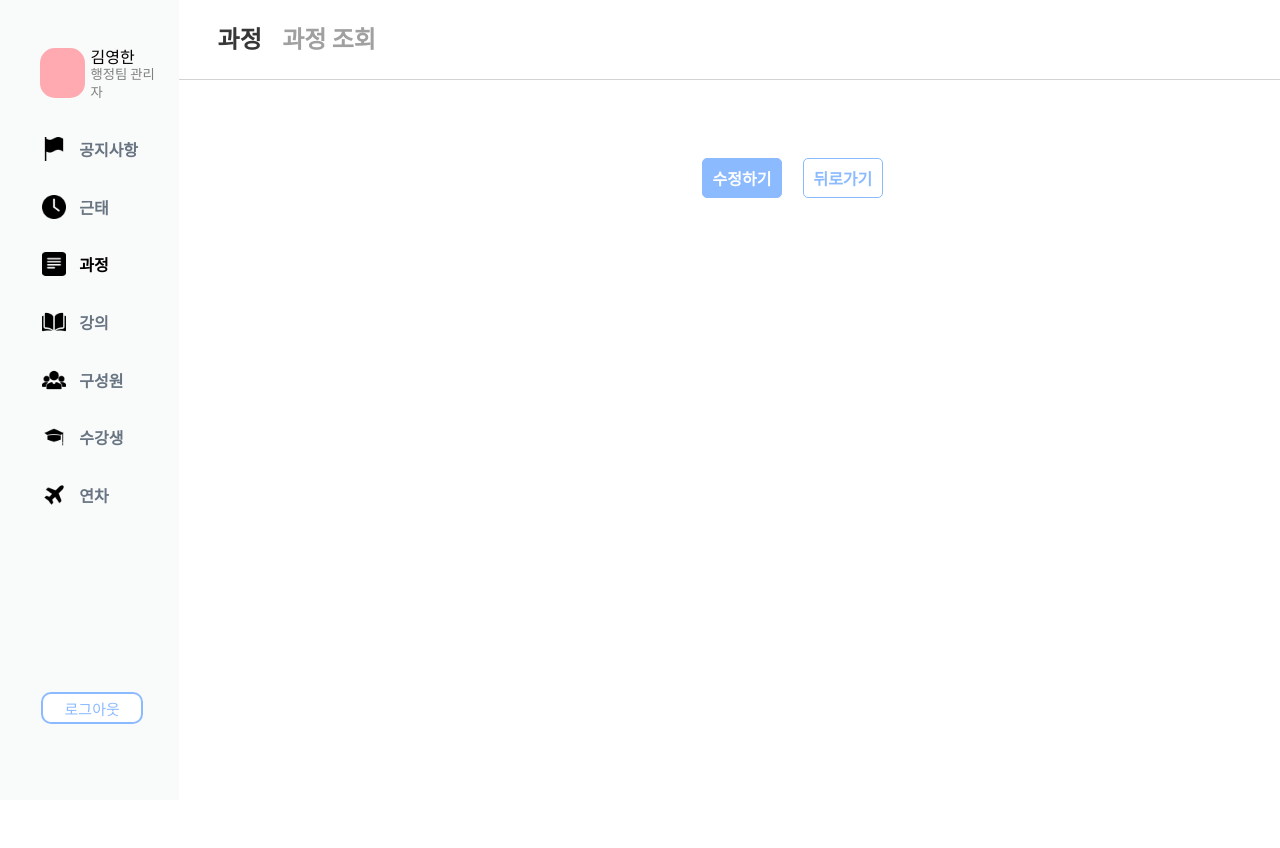
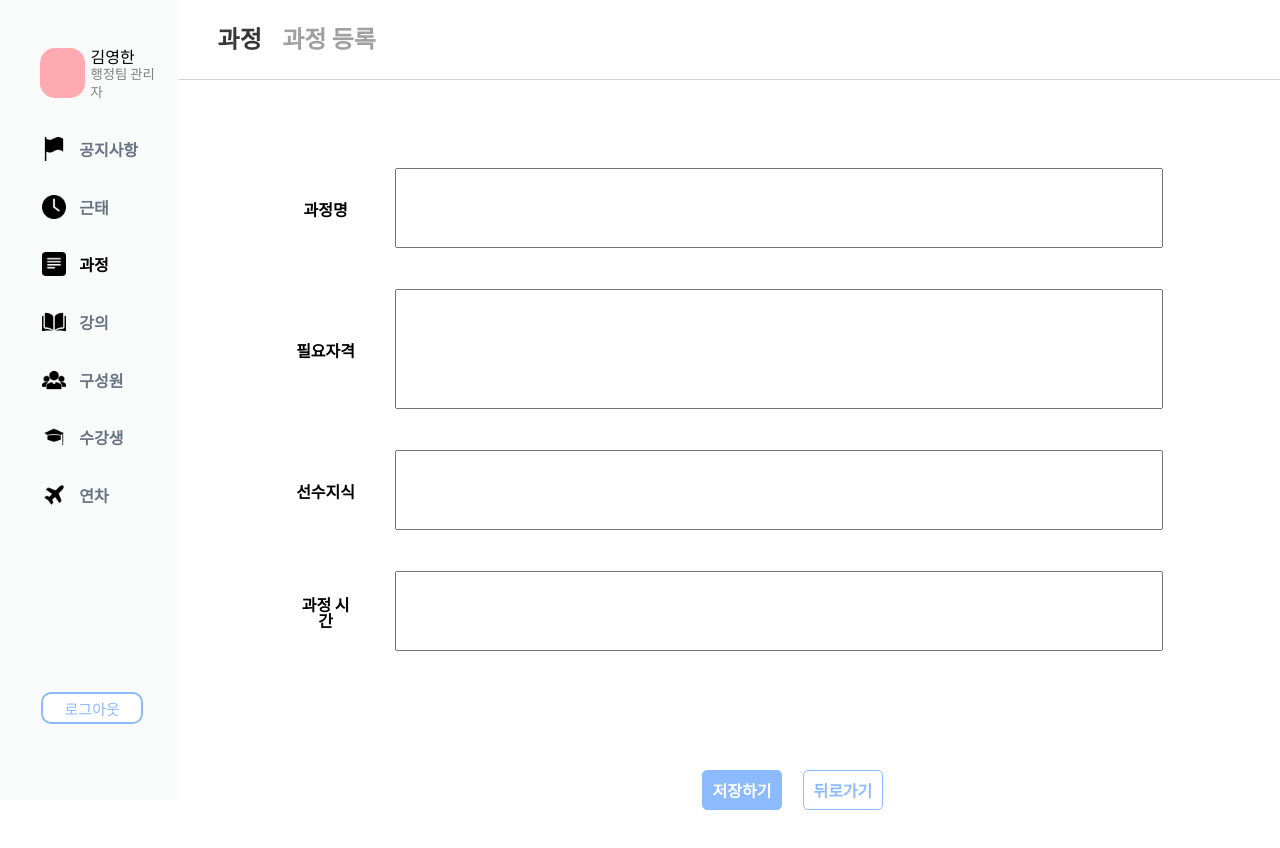
Before and after one commit to Insa-dong/insa-front, a React (Create React App) app: page /training/registration in a window 1280 px wide. Shown: the top 848 px of the page. Before the commit the page ends 800 px from the top, so only its background shows below. Built offline with nearby package versions, Linux system fonts and the light colour scheme; no server answers.

Commit message:
regist 생성중,,,

```diff
--- a/src/App.js
+++ b/src/App.js
@@ -9,6 +9,7 @@ import Error from "./pages/error/Error"
 import Login from "./pages/Login";
 import Training from "./pages/training/Training";
 import TrainingDetail from "./pages/training/TrainingDetail";
+import TrainingRegistration from "./pages/training/TrainingRegistration";
 
 
 function App() {
@@ -21,6 +22,7 @@ function App() {
 						<Route path = "main" element = {<Main/>}/>
 						<Route path = "training" element = {<Training/>}/>
 						<Route path = "training/:trainingCode" element = {<TrainingDetail/>}/>
+						<Route path = "training/registration" element = {<TrainingRegistration/>}/>
 						<Route path = "abs" element = {<Abs/>}/>
 						<Route path = "class" element = {<Class/>}/>
 						<Route path = "emp" element = {<Emp/>}/>
--- a/src/apis/TrainingAPICalls.js
+++ b/src/apis/TrainingAPICalls.js
@@ -1,4 +1,4 @@
-import {getTraining, getTraininglist, putTraining} from "../modules/TrainingModule";
+import {getTraining, getTraininglist, postTraining, putTraining} from "../modules/TrainingModule";
 
 const RESTAPI_SERVER_IP = `${process.env.REACT_APP_RESTAPI_SERVER_IP}`;
 const RESTAPI_SERVER_PORT = `${process.env.REACT_APP_RESTAPI_SERVER_PORT}`;
@@ -49,3 +49,24 @@ export const callModifyTraining = (formData) => {
 		}
 	}
 }
+
+export const callTrainingRegisterAPI = (form) => {
+
+	const requestURL = `${PRE_URL}/training`;
+
+	return async (dispatch, getState) => {
+		const result = await fetch(requestURL, {
+			method: 'POST',
+			headers: {
+				"Content-Type": "application/json"
+			},
+			body: JSON.stringify(form)
+		}).then(res => res.json())
+
+		console.log(form);
+		console.log(result);
+		if (result.status === 200) {
+			dispatch(postTraining(result));
+		}
+	}
+}
--- a/src/modules/TrainingModule.js
+++ b/src/modules/TrainingModule.js
@@ -7,18 +7,21 @@ const initialState = [];
 const GET_TRAINING = 'training/GET_TRAINING';
 const GET_TRAINING_LIST = 'training/GET_TRAININGLIST';
 const PUT_TRAINING = 'training/PUT_TRAINING';
+const POST_TRAINING = 'training/POST_TRAINING';
 
-export const {training: {getTraining, getTraininglist, putTraining}} = createActions({
+export const {training: {getTraining, getTraininglist, putTraining, postTraining}} = createActions({
 	[GET_TRAINING]: res => res.data,
 	[GET_TRAINING_LIST]: res => res.data,
-	[PUT_TRAINING]: res => res
+	[PUT_TRAINING]: res => res,
+	[POST_TRAINING]: res => res
 })
 
 const trainingReducer = handleActions(
 	{
 		[GET_TRAINING]: (state, {payload}) => payload,
 		[GET_TRAINING_LIST]: (state, {payload}) => payload,
-		[PUT_TRAINING]: (state, {payload}) => ({modify: payload})
+		[PUT_TRAINING]: (state, {payload}) => ({modify: payload}),
+		[POST_TRAINING]: (state, {payload}) => ({regist: payload})
 	}, initialState
 )
 
--- a/src/pages/training/Training.js
+++ b/src/pages/training/Training.js
@@ -64,7 +64,8 @@ function Training() {
 					</button>
 				</div>
 				{training && <TrainingList key = {training.trainingCode} training = {training}/>}
-				<button className = {CSS.ButtonStyle2}>등록하기</button>
+				<button className = {CSS.ButtonStyle2} onClick = {() => navigate('/training/registration')}>등록하기
+				</button>
 				<button className = {CSS.ButtonStyle3}>삭제하기</button>
 				{training.pageInfo && <PagingBar pageInfo = {training.pageInfo} setCurrentPage = {setCurrentPage}/>}
 			</div>
--- /dev/null
+++ b/src/pages/training/TrainingRegistration.js
@@ -0,0 +1,102 @@
+import {useEffect, useState} from "react";
+import {useDispatch, useSelector} from "react-redux";
+import {useNavigate} from "react-router-dom";
+import {callTrainingRegisterAPI} from "../../apis/TrainingAPICalls";
+import Header from "../../component/common/Header";
+import CSS from "./TrainingRegistration.module.css";
+
+function TrainingRegistration() {
+
+	const title = '과정';
+	const subTitle = '과정 등록';
+	const [form, setForm] = useState({});
+	const navigate = useNavigate();
+	const dispatch = useDispatch();
+	const {regist} = useSelector(state => state.trainingReducer);
+
+	useEffect(
+		() => {
+			if (regist?.state === 200) {
+				if (window.confirm('등록이 완료되었습니다. 메인 페이지로 이동합니다.')) {
+					navigate('/training', {replace: true});
+				} else {
+					alert('메인 페이지로 이동합니다.');
+					navigate('training', {replace: true});
+				}
+			}
+		},
+		[regist]
+	)
+
+	const onChangeHandler = (e) => {
+		setForm({
+			...form,
+			[e.target.name]: e.target.value
+		})
+		console.log(form);
+	}
+
+	const onClickSaveHandler = () => {
+		dispatch(callTrainingRegisterAPI(form))
+	}
+
+	return (
+		<>
+			<Header title = {title} subTitle = {subTitle}/>
+			<table className = {CSS.tableStyle}>
+				<tbody>
+				<tr>
+					<th>과정명</th>
+					<td>
+							<textarea
+								className = {CSS.textInput}
+								name = 'trainingTitle'
+								onChange = {onChangeHandler}
+							/>
+					</td>
+				</tr>
+				<tr>
+					<th>필요자격</th>
+					<td>
+							<textarea
+								className = {CSS.specialTextInput}
+								name = 'trainingQual'
+								onChange = {onChangeHandler}
+							/>
+					</td>
+				</tr>
+				<tr>
+					<th>선수지식</th>
+					<td>
+							<textarea
+								className = {CSS.textInput}
+								name = 'trainingKnow'
+								onChange = {onChangeHandler}
+							/>
+					</td>
+				</tr>
+				<tr>
+					<th>과정 시간</th>
+					<td>
+							<textarea
+								className = {CSS.textInput}
+								name = 'trainingTime'
+								onChange = {onChangeHandler}
+							/>
+					</td>
+				</tr>
+				</tbody>
+			</table>
+			<div className = {CSS.centerDiv}>
+				<button className = {CSS.ButtonStyle2}
+				        onClick = {onClickSaveHandler}
+				>
+					저장하기
+				</button>
+				<button className = {CSS.ButtonStyle3} onClick = {() => navigate(-1)}>뒤로가기</button>
+			</div>
+		</>
+	);
+}
+
+export default TrainingRegistration;
--- /dev/null
+++ b/src/pages/training/TrainingRegistration.module.css
@@ -0,0 +1,65 @@
+.tableStyle {
+    max-width: 74vw;
+    max-height: 78vh;
+    margin: 0 auto;
+    border-spacing: 5vh;
+}
+
+.tableStyle td {
+    text-align: center;
+    width: 60vw;
+    max-width: 1075px;
+}
+
+
+.tableStyle th {
+    width: 25vh;
+    height: 10vh;
+    margin-left: 25%;
+}
+
+.centerDiv {
+    margin-left: 30%;
+    margin-top: 5%;
+}
+
+.textInput {
+    width: 60vw;
+    height: 10vh;
+    max-width: 1075px;
+    max-height: 10vh;
+    resize: none;
+}
+
+.specialTextInput {
+    width: 60vw;
+    height: 15vh;
+    max-width: 1075px;
+    max-height: 15vh;
+    resize: none;
+}
+
+.ButtonStyle2 {
+    width: 10vh;
+    height: 5vh;
+    background-color: #8CBAFF;
+    border-radius: 5px;
+    color: #FFFFFF;
+    border: 1px solid #8CBAFF;
+    cursor: pointer;
+    font-weight: 700;
+    margin: 3% 0 10% 25%;
+}
+
+.ButtonStyle3 {
+    width: 10vh;
+    height: 5vh;
+    background-color: #FFFFFF;
+    border-radius: 5px;
+    color: #8CBAFF;
+    border: 1px solid #8CBAFF;
+    cursor: pointer;
+    margin-top: 3%;
+    margin-left: 2.7%;
+    font-weight: 700;
+}
```
Also changed, not shown: src/component/common/Navbar.css (line endings or trailing spaces).
